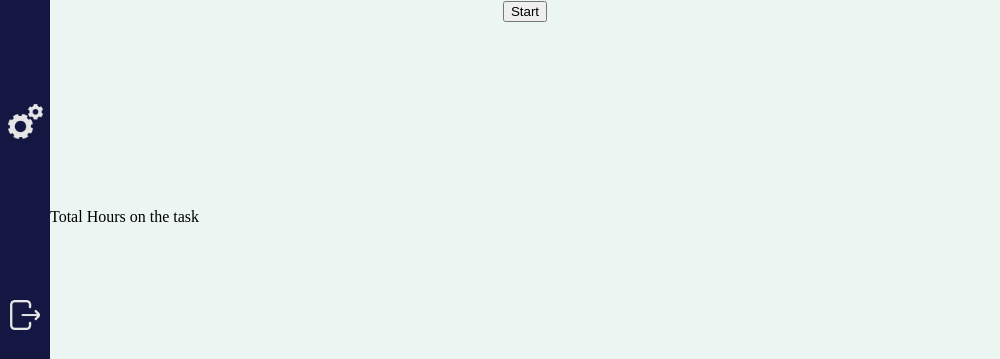
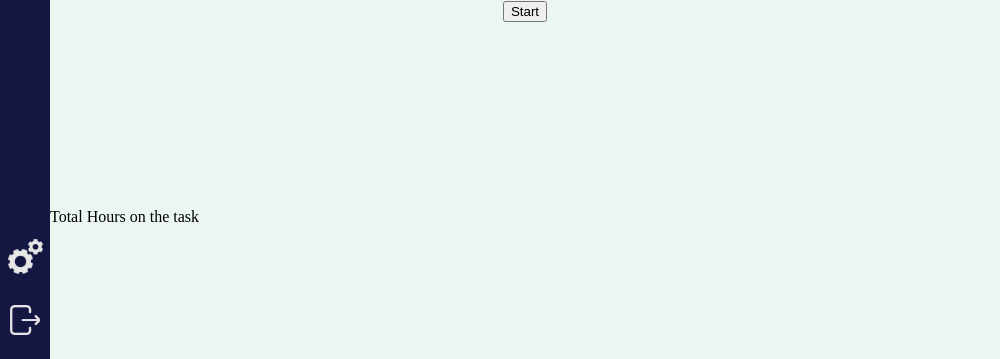
Before and after one commit to Laikka1/TaskTimeTracker, an Electron app: page src/index.html in a window 1000 px wide. Shown: the part 441-800 px from the top of the page. Drawn offline with Linux system fonts and the light colour scheme.

Commit message:
nav buttons to bottom

```diff
--- a/src/styles.css
+++ b/src/styles.css
@@ -19,6 +19,7 @@ body {
     width: 50px;
     display: flex;
     flex-direction: column;
+    justify-content: space-between;
 }
 
 .MainView{
@@ -35,7 +36,7 @@ body {
     height: 270px;
     display: flex;
     flex-direction: column;
-    justify-content:space-between;
+    justify-content: space-between;
     align-items: center;
     margin: 10px 0px 0px 0px;
 }
@@ -52,13 +53,13 @@ body {
 }
 
 .lowerNavButtons{
-    flex: 1;
     display: flex;
     flex-direction: column;
+    justify-content: space-between;
     align-items: center;
-    justify-content: space-between;
-    margin-top: 265px;
-    margin-bottom: 25px;
+    height: 100px;
+    padding-bottom: 20px;
+
 }
 
 .lowerNavButtons a img {
```
